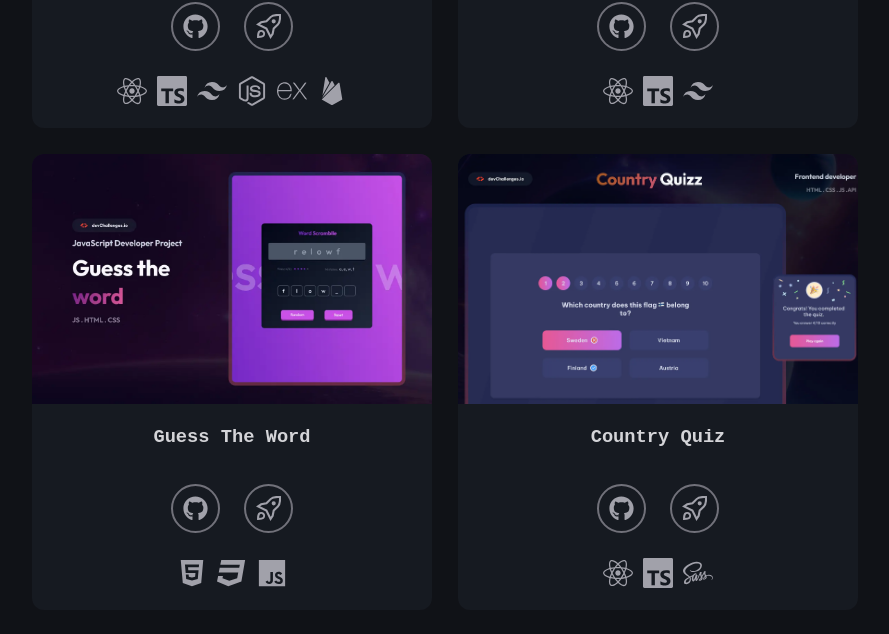
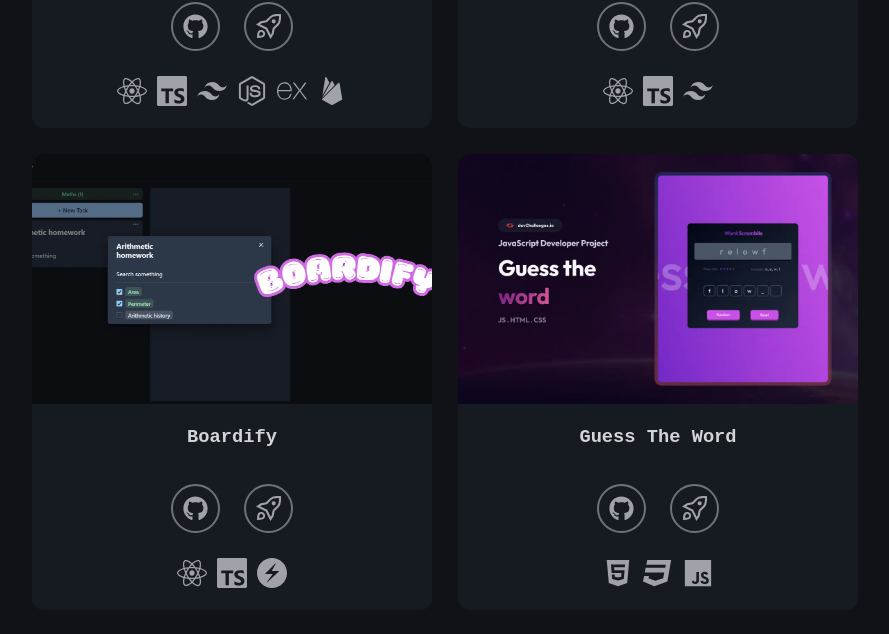
Before and after one commit to EdiedRamos/Edied, a React (Vite) app: page / in a window 1280 px wide. Shown: the part 1735-2369 px from the top of the page, without its empty margins (195-1084 px from the left). Built offline with nearby package versions, Linux system fonts and the light colour scheme; grey boxes are pictures that could not be loaded; a web font is replaced by a local one.

Commit message:
feat: add new project | boardify

```diff
--- a/src/Data/Projects/index.ts
+++ b/src/Data/Projects/index.ts
@@ -1,4 +1,5 @@
 import {
+  Boardify,
   CountryQuiz,
   GithubProfile,
   GuessTheWord,
@@ -63,6 +64,26 @@ export const projectList: ProjectCardType[] = [
       {
         name: "tailwind",
         Icon: Icons.tailwind,
+      },
+    ],
+  },
+  {
+    title: "Boardify",
+    preview: Boardify,
+    repository: "https://github.com/EdiedRamos/boardify",
+    deployed: "https://boardify-psi.vercel.app/",
+    techList: [
+      {
+        name: "react",
+        Icon: Icons.react,
+      },
+      {
+        name: "typescript",
+        Icon: Icons.typescript,
+      },
+      {
+        name: "chakraui",
+        Icon: Icons.chakraui,
       },
     ],
   },
```
Also changed, not shown: src/Resources/Projects/index.ts (+4 -3 lines), src/Resources/Projects/boardify.webp (added).
